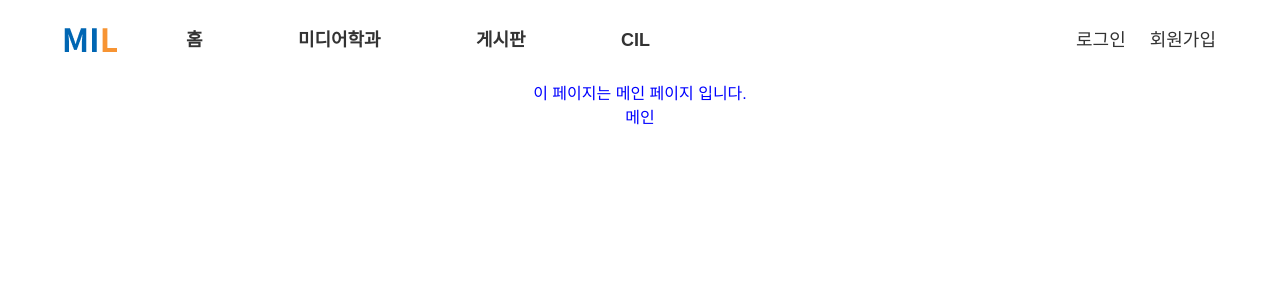
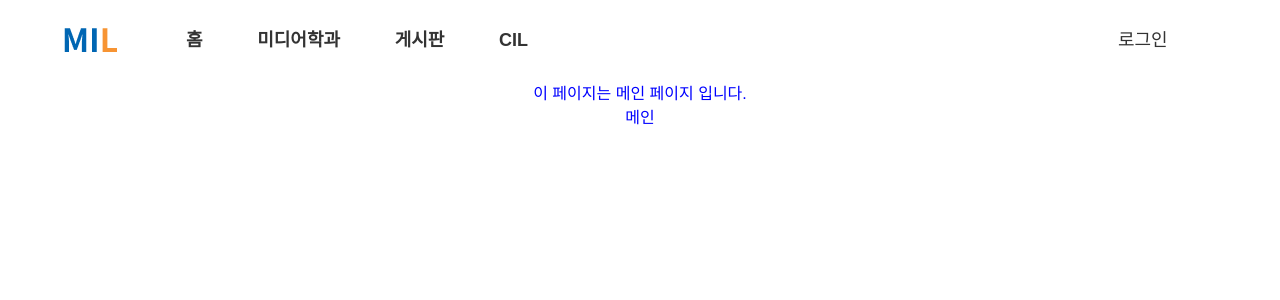
Before and after one commit to MP-2022-2/FE-newMIL, a React (Create React App) app: page / in a window 1280 px wide. Shown: the top 300 px of the page. Built offline with nearby package versions, Linux system fonts and the light colour scheme; a web font is replaced by a local one.

Commit message:
Refactor #20 : Mobile/PC 분류 및 MediaQuery Hooks 정리

- Mobile과 PC용 따로 컴포넌트 분류
- MediaQuery Hooks 폴더에 정리
- Recoil theme.ts 추가 (페이지에 따른 상태 확인)
- 세세한 디테일 디자인 수정

#28

```diff
--- a/package.json
+++ b/package.json
@@ -50,6 +50,5 @@
       "last 1 firefox version",
       "last 1 safari version"
     ]
-  },
-  "proxy": "http://15.164.192.250:8080"
+  }
 }
--- a/src/Components/Form/LoginForm/index.tsx
+++ b/src/Components/Form/LoginForm/index.tsx
@@ -18,7 +18,7 @@ const LoginForm = () => {
     });
   };
 
-  const LoginFunc = () => {
+  const loginFunc = () => {
     axios.post(`${process.env.REACT_APP_API_URL}/user/login`, {
       userId: `${values.userId}`,
       password: `${values.password}`,
@@ -47,7 +47,7 @@ const LoginForm = () => {
         min="6"
         required
       />
-      <DefaultButton type="submit" onClick={() => LoginFunc()}>
+      <DefaultButton type="submit" onClick={() => loginFunc()}>
         로그인
       </DefaultButton>
       <DefaultButton type="button" url="/user/signup">
--- a/src/Components/Form/SignUpForm/index.tsx
+++ b/src/Components/Form/SignUpForm/index.tsx
@@ -24,7 +24,7 @@ const SignUpForm = ({ select }: SignUpFormProps) => {
     });
   };
 
-  const SignUpFunc = () => {
+  const signUpFunc = () => {
     axios.post(`${process.env.REACT_APP_API_URL}/user/signup`, {
       userId: `${values.userId}`,
       password: `${values.password}`,
@@ -86,7 +86,7 @@ const SignUpForm = ({ select }: SignUpFormProps) => {
             place="2021XXXXX"
             required
           />
-          <DefaultButton type="submit" onClick={() => SignUpFunc()}>
+          <DefaultButton type="submit" onClick={() => signUpFunc()}>
             회원가입
           </DefaultButton>
           <DefaultButton type="button" url="/">
@@ -153,7 +153,7 @@ const SignUpForm = ({ select }: SignUpFormProps) => {
             place="미디어인더스트리"
             required
           />
-          <DefaultButton type="submit" onClick={() => SignUpFunc()}>
+          <DefaultButton type="submit" onClick={() => signUpFunc()}>
             회원가입
           </DefaultButton>
           <DefaultButton type="button" url="/">
--- /dev/null
+++ b/src/Components/Header/index.mobile.tsx
@@ -0,0 +1,25 @@
+import { ReactElement, useState } from 'react';
+import { UseMobile } from '@/Utils/Hooks/useMediaQuery';
+import { NaviContainer, NaviWrapper, HeaderMobileContainer } from './style';
+
+const HeaderMobile = (): ReactElement => {
+  const [open, setOpen] = useState(false);
+
+  return (
+    <UseMobile>
+      <HeaderMobileContainer>
+        <NaviWrapper>
+          <img id="naviBut" onClick={() => setOpen(!open)} src="pictures/menu.png" />
+          <NaviContainer className={open ? 'Open' : 'Close'}>
+            <img id="naviCancelBut" onClick={() => setOpen(!open)} src="pictures/Cancel.png" />
+          </NaviContainer>
+          <div className="dim" />
+        </NaviWrapper>
+        <img src="pictures/MIL.png" />
+        <img src="pictures/profile.png" />
+      </HeaderMobileContainer>
+    </UseMobile>
+  );
+};
+
+export default HeaderMobile;
--- a/src/Components/Header/index.tsx
+++ b/src/Components/Header/index.tsx
@@ -1,15 +1,10 @@
-import { ReactElement, useState } from 'react';
+import { ReactElement, useEffect } from 'react';
 import { HeaderButton } from '@/Components/Button';
 import GridSection from '@/Components/Section';
 import HeaderDropDown from '@/Components/DropDown/HeaderDropDown';
-import { Mobile, PC } from '@/Components/MediaQuery';
-import {
-  NaviContainer,
-  NaviWrapper,
-  HeaderContainer,
-  HeaderMobileContainer,
-  LoginContainer,
-} from './style';
+import { UsePc } from '@/Utils/Hooks/useMediaQuery';
+import { HeaderContainer } from './style';
+import HeaderMobile from './index.mobile';
 
 const mediaItems = [
   {
@@ -30,48 +25,31 @@ const mediaItems = [
 ];
 
 const Header = (): ReactElement => {
-  const [open, setOpen] = useState(false);
+  useEffect(() => {});
+
   return (
     <>
-      <PC>
+      <UsePc>
         <HeaderContainer>
-          <GridSection col5>
+          <GridSection col4>
             <GridSection>
               <img src="pictures/MIL.png" />
             </GridSection>
-            <GridSection col4>
+            <GridSection col3>
               <HeaderButton url="/">홈</HeaderButton>
               <HeaderDropDown title="미디어학과" items={mediaItems} />
               <HeaderButton url="/talk">게시판</HeaderButton>
               <HeaderButton url="/cil">CIL</HeaderButton>
             </GridSection>
           </GridSection>
-          <GridSection col2>
-            <LoginContainer>
-              <HeaderButton url="/user/login" regular>
-                로그인
-              </HeaderButton>
-              <HeaderButton url="/user/signup" regular>
-                회원가입
-              </HeaderButton>
-            </LoginContainer>
+          <GridSection>
+            <HeaderButton url="/user/login" regular>
+              로그인
+            </HeaderButton>
           </GridSection>
         </HeaderContainer>
-      </PC>
-
-      <Mobile>
-        <HeaderMobileContainer>
-          <NaviWrapper>
-            <img id="naviBut" onClick={() => setOpen(!open)} src="pictures/menu.png" />
-            <NaviContainer className={open ? 'Open' : 'Close'}>
-              <img id="naviCancelBut" onClick={() => setOpen(!open)} src="pictures/Cancel.png" />
-            </NaviContainer>
-            <div className="dim" />
-          </NaviWrapper>
-          <img src="pictures/MIL.png" />
-          <img src="pictures/profile.png" />
-        </HeaderMobileContainer>
-      </Mobile>
+      </UsePc>
+      <HeaderMobile />
     </>
   );
 };
--- a/src/Components/Header/style.ts
+++ b/src/Components/Header/style.ts
@@ -1,9 +1,15 @@
-import styled from 'styled-components';
+import styled, { css } from 'styled-components';
 import { pixelToRem } from '@/Utils/Libs/layoutFunc';
 
 // 웹
-export const HeaderContainer = styled.header`
+export const HeaderContainer = styled.header<{ visible?: boolean }>`
   ${({ theme }) => theme.common.flexCenter};
+
+  ${(props) =>
+    props.visible === false &&
+    css`
+      display: none;
+    `}
 
   width: 90%;
   max-width: ${({ theme }) => theme.layout.maxWidth};
@@ -14,16 +20,6 @@ export const HeaderContainer = styled.header`
   margin: 0 auto;
   vertical-align: middle;
   background-color: ${({ theme }) => theme.color.lightBlue};
-`;
-
-export const LoginContainer = styled.div`
-  display: flex;
-  width: 100%;
-  justify-content: right;
-
-  h3:nth-child(2) {
-    padding-left: 1.5rem;
-  }
 `;
 
 // 모바일
--- /dev/null
+++ b/src/Components/Header/types.ts
@@ -0,0 +1,3 @@
+export default interface HeaderProps {
+  visible: boolean;
+}
--- a/src/Components/MediaQuery/types.ts
+++ /dev/null
@@ -1,5 +0,0 @@
-import { ReactElement } from 'react';
-
-export default interface MediaQueryProps {
-  children: string | ReactElement;
-}
--- /dev/null
+++ b/src/Recoil/theme.ts
@@ -0,0 +1,6 @@
+import { atom } from 'recoil';
+
+export const theme = atom<boolean>({
+  key: 'theme',
+  default: true,
+});
```
Also changed, not shown: src/Utils/Hooks/useMediaQuery.tsx (renamed from src/Components/MediaQuery/index.tsx, +8 -5 lines), .eslintrc.json, .gitmessage.txt.
